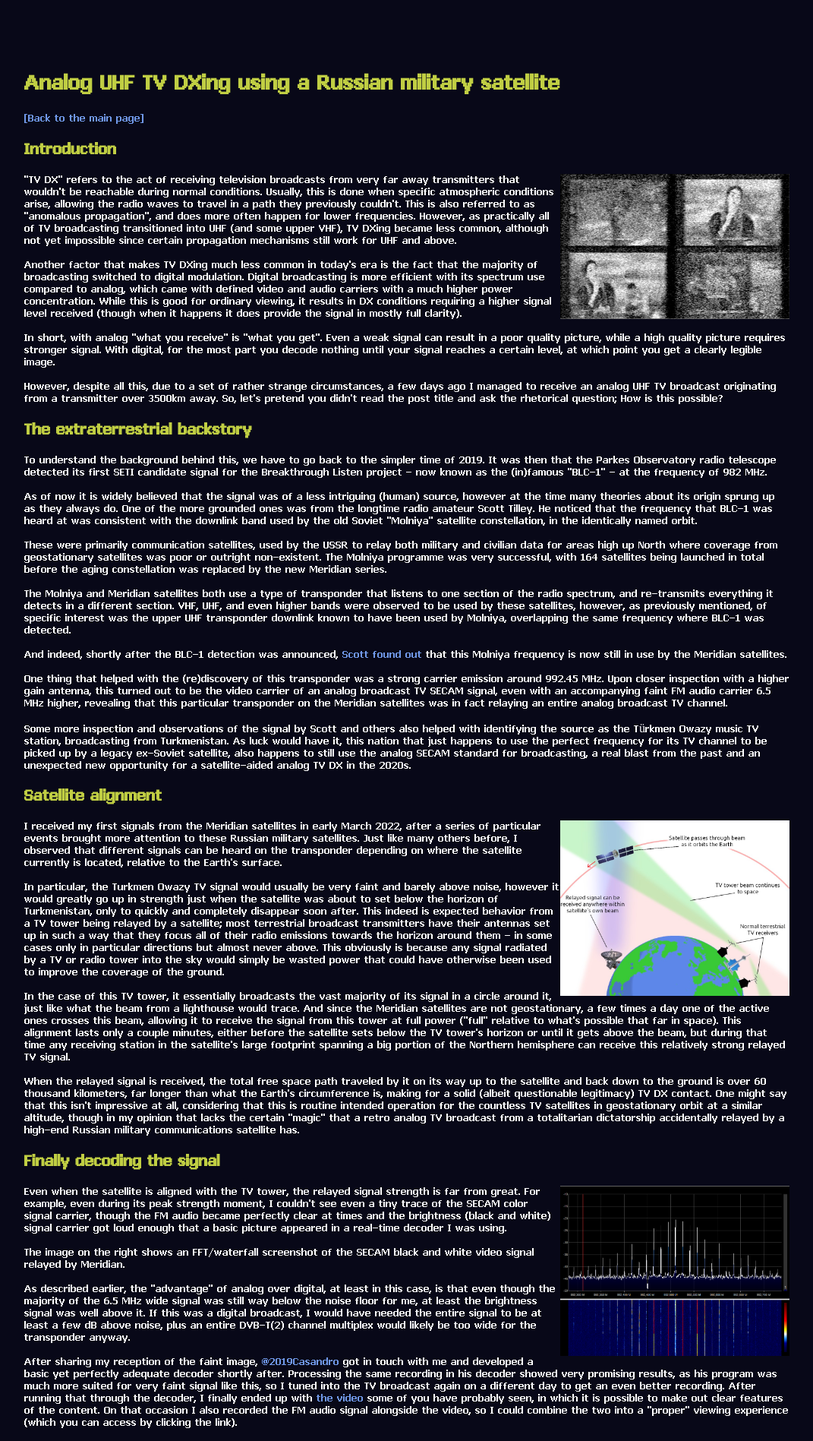
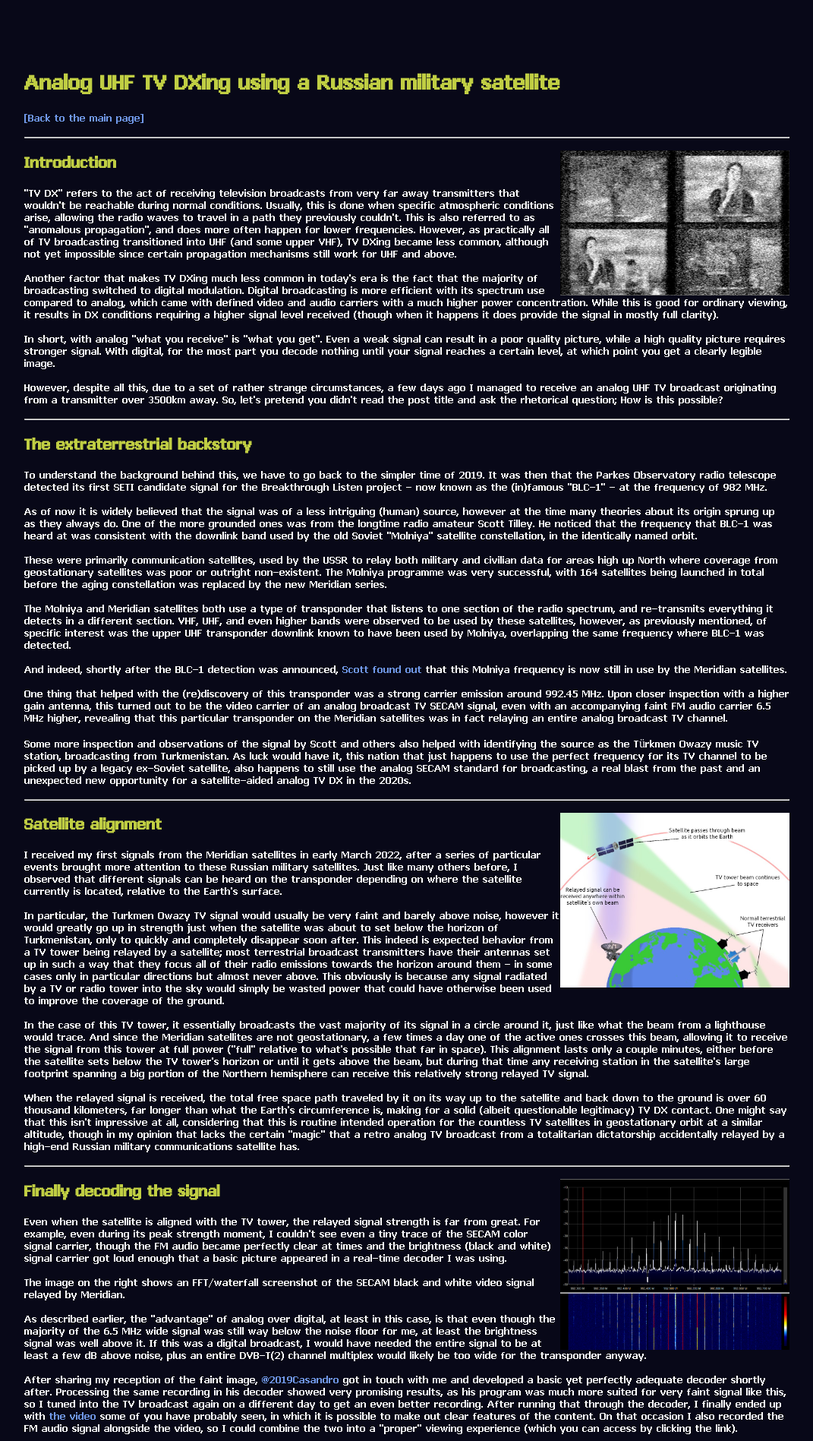
Before and after one commit to sgcderek/sgcderek.github.io, a Jekyll site: the page html-test/blog/meridian-tv.html, which Jekyll copies as it is, in a window 1280 px wide. Shown: the top 1897 px of the page at 76% size, without its empty margins (104-1175 px from the left). Built offline with Jekyll 4.4.1, drawn with Linux system fonts in a browser that asks for light colours.

Commit message:
Add files via upload

```diff
--- a/html-test/blog/meridian-tv.html
+++ b/html-test/blog/meridian-tv.html
@@ -45,14 +45,14 @@ a:active {
 <h1 style="color:#c0ce43;">Analog UHF TV DXing using a Russian military satellite</h1>
 
 <p><a href="../index.html">[Back to the main page]</a></p>
-
+<hr class="solid">
+<p><img src="https://github.com/sgcderek/sgcderek.github.io/raw/main/images/receiving-meridian-tv/meridian-tv-frame.png?raw=true" width="30%" align="right" /></p>
 <h2 style="color:#c0ce43;">Introduction</h2>
-<p><img src="https://github.com/sgcderek/sgcderek.github.io/raw/main/images/receiving-meridian-tv/meridian-tv-frame.png?raw=true" width="30%" align="right" /></p>
 <p>"TV DX" refers to the act of receiving television broadcasts from very far away transmitters that wouldn't be reachable during normal conditions. Usually, this is done when specific atmospheric conditions arise, allowing the radio waves to travel in a path they previously couldn't. This is also referred to as "anomalous propagation", and does more often happen for lower frequencies. However, as practically all of TV broadcasting transitioned into UHF (and some upper VHF), TV DXing became less common, although not yet impossible since certain propagation mechanisms still work for UHF and above.</p>
 <p>Another factor that makes TV DXing much less common in today's era is the fact that the majority of broadcasting switched to digital modulation. Digital broadcasting is more efficient with its spectrum use compared to analog, which came with defined video and audio carriers with a much higher power concentration. While this is good for ordinary viewing, it results in DX conditions requiring a higher signal level received (though when it happens it does provide the signal in mostly full clarity).</p>
 <p>In short, with analog "what you receive" is "what you get". Even a weak signal can result in a poor quality picture, while a high quality picture requires stronger signal. With digital, for the most part you decode nothing until your signal reaches a certain level, at which point you get a clearly legible image.</p>
 <p>However, despite all this, due to a set of rather strange circumstances, a few days ago I managed to receive an analog UHF TV broadcast originating from a transmitter over 3500km away. So, let's pretend you didn't read the post title and ask the rhetorical question; How is this possible?</p>
-
+<hr class="solid">
 <h2 style="color:#c0ce43;">The extraterrestrial backstory</h2>
 <p>To understand the background behind this, we have to go back to the simpler time of 2019. It was then that the Parkes Observatory radio telescope detected its first SETI candidate signal for the Breakthrough Listen project - now known as the (in)famous "BLC-1" - at the frequency of 982 MHz.</p>
 <p>As of now it is widely believed that the signal was of a less intriguing (human) source, however at the time many theories about its origin sprung up as they always do. One of the more grounded ones was from the longtime radio amateur Scott Tilley. He noticed that the frequency that BLC-1 was heard at was consistent with the downlink band used by the old Soviet "Molniya" satellite constellation, in the identically named orbit.</p>
@@ -61,29 +61,29 @@ a:active {
 <p>And indeed, shortly after the BLC-1 detection was announced, <a href="https://twitter.com/coastal8049/status/1345645490466013184" target="_blank" rel="noopener">Scott found out</a> that this Molniya frequency is now still in use by the Meridian satellites.</p>
 <p>One thing that helped with the (re)discovery of this transponder was a strong carrier emission around 992.45 MHz. Upon closer inspection with a higher gain antenna, this turned out to be the video carrier of an analog broadcast TV SECAM signal, even with an accompanying faint FM audio carrier 6.5 MHz higher, revealing that this particular transponder on the Meridian satellites was in fact relaying an entire analog broadcast TV channel.</p>
 <p>Some more inspection and observations of the signal by Scott and others also helped with identifying the source as the T&uuml;rkmen Owazy music TV station, broadcasting from Turkmenistan. As luck would have it, this nation that just happens to use the perfect frequency for its TV channel to be picked up by a legacy ex-Soviet satellite, also happens to still use the analog SECAM standard for broadcasting, a real blast from the past and an unexpected new opportunity for a satellite-aided analog TV DX in the 2020s.</p>
-
+<hr class="solid">
+<p><img src="https://github.com/sgcderek/sgcderek.github.io/raw/main/images/receiving-meridian-tv/meridian-diagram.jpeg?raw=true" width="30%" align="right" /></p>
 <h2 style="color:#c0ce43;">Satellite alignment</h2>
-<p><img src="https://github.com/sgcderek/sgcderek.github.io/raw/main/images/receiving-meridian-tv/meridian-diagram.jpeg?raw=true" width="30%" align="right" /></p>
 <p>I received my first signals from the Meridian satellites in early March 2022, after a series of particular events brought more attention to these Russian military satellites. Just like many others before, I observed that different signals can be heard on the transponder depending on where the satellite currently is located, relative to the Earth's surface.</p>
 <p>In particular, the Turkmen Owazy TV signal would usually be very faint and barely above noise, however it would greatly go up in strength just when the satellite was about to set below the horizon of Turkmenistan, only to quickly and completely disappear soon after. This indeed is expected behavior from a TV tower being relayed by a satellite; most terrestrial broadcast transmitters have their antennas set up in such a way that they focus all of their radio emissions towards the horizon around them - in some cases only in particular directions but almost never above. This obviously is because any signal radiated by a TV or radio tower into the sky would simply be wasted power that could have otherwise been used to improve the coverage of the ground.</p>
 <p>In the case of this TV tower, it essentially broadcasts the vast majority of its signal in a circle around it, just like what the beam from a lighthouse would trace. And since the Meridian satellites are not geostationary, a few times a day one of the active ones crosses this beam, allowing it to receive the signal from this tower at full power ("full" relative to what's possible that far in space). This alignment lasts only a couple minutes, either before the satellite sets below the TV tower's horizon or until it gets above the beam, but during that time any receiving station in the satellite's large footprint spanning a big portion of the Northern hemisphere can receive this relatively strong relayed TV signal.</p>
 <p>When the relayed signal is received, the total free space path traveled by it on its way up to the satellite and back down to the ground is over 60 thousand kilometers, far longer than what the Earth's circumference is, making for a solid (albeit questionable legitimacy) TV DX contact. One might say that this isn't impressive at all, considering that this is routine intended operation for the countless TV satellites in geostationary orbit at a similar altitude, though in my opinion that lacks the certain "magic" that a retro analog TV broadcast from a totalitarian dictatorship accidentally relayed by a high-end Russian military communications satellite has.</p>
-
+<hr class="solid">
+<p><img src="https://github.com/sgcderek/sgcderek.github.io/raw/main/images/receiving-meridian-tv/meridian-tv-fft.png?raw=true" width="30%" align="right" /></p>
 <h2 style="color:#c0ce43;">Finally decoding the signal</h2>
-<p><img src="https://github.com/sgcderek/sgcderek.github.io/raw/main/images/receiving-meridian-tv/meridian-tv-fft.png?raw=true" width="30%" align="right" /></p>
 <p>Even when the satellite is aligned with the TV tower, the relayed signal strength is far from great. For example, even during its peak strength moment, I couldn't see even a tiny trace of the SECAM color signal carrier, though the FM audio became perfectly clear at times and the brightness (black and white) signal carrier got loud enough that a basic picture appeared in a real-time decoder I was using.</p>
 <p>The image on the right shows an FFT/waterfall screenshot of the SECAM black and white video signal relayed by Meridian.</p>
 <p>As described earlier, the "advantage" of analog over digital, at least in this case, is that even though the majority of the 6.5 MHz wide signal was still way below the noise floor for me, at least the brightness signal was well above it. If this was a digital broadcast, I would have needed the entire signal to be at least a few dB above noise, plus an entire DVB-T(2) channel multiplex would likely be too wide for the transponder anyway.</p>
 <p>After sharing my reception of the faint image, <a href="https://twitter.com/2019Casandro" target="_blank" rel="noopener">@2019Casandro</a> got in touch with me and developed a basic yet perfectly adequate decoder shortly after. Processing the same recording in his decoder showed very promising results, as his program was much more suited for very faint signal like this, so I tuned into the TV broadcast again on a different day to get an even better recording. After running that through the decoder, I finally ended up with <a href="https://twitter.com/dereksgc/status/1505633665597988867" target="_blank" rel="noopener">the video</a> some of you have probably seen, in which it is possible to make out clear features of the content. On that occasion I also recorded the FM audio signal alongside the video, so I could combine the two into a "proper" viewing experience (which you can access by clicking the link).</p>
 <p>Note that the decoder currently completely omits any video sync, instead simply duplicating the view in both width and height. Not only does this reduce its complexity, but attempting to sync such a weak signal really only ended up detracting from it (as seen with the previous real-time decoding). Perhaps a reliable way to sync will be developed in the future, but for these short demonstration purposes I find the current method satisfactory. It's not like you're going to be watching a full day's worth of Turkmen TV programming through Meridian anyway (though if you are I fully encourage it).</p>
-
+<hr class="solid">
 <h2 style="color:#c0ce43;">Required hardware</h2>
 <p>The 990 MHz Meridian transponder isn't particularly strong, requiring a high-gain antenna for it to be copied successfully. I used a 2.5 meter offset dish with a LHCP helical feed tuned to 995 MHz (Meridian is RHCP, dish inverts polarization). Right after the feed was a 990 - 1000 MHz LNA, custom-made for me by teroz.cz. I already tried receiving this transponder about a year ago, but without this filtered LNA my receiver was overwhelmed by nearby cellular network signals. Speaking of which, I used a HackRF SDR as the receiver, though just an RTL-SDR V3 or an equivalent would suffice. In fact I used the Nooelec NESDR SMArt V4 alongside the HackRF during my latest reception attempt, with the HackRF recording video and the NESDR recording audio (easier for me than having HackRF record the full bandwidth on its own).</p>
 <p>The feed arm of my dish is very high above the ground, forcing me to use several meters of coax between the LNA output and the SDR input, so to make sure all of it gets though I also use a cheap off the shelf satellite TV line amplifier that I modified to accept and pass through 5V bias-tee power. This will most likely not be necessary if you use short coax and/or a higher gain LNA (I ordered mine with a lower gain option on purpose since I knew I would pair it up with the line amp).</p>
 <p>A smaller antenna would most likely also work to receive signals from this transponder. In fact, during his original discovery, Scott Tilley simply used a small omnidirectional RHCP helix aimed at the sky. While this won't be enough to realistically decode anything, it will be satisfactory for those who wish to simply monitor the overall activity of the transponder. Going a step higher and using a larger directional helix aimed at the satellite might be able to provide you with good results, although I personally haven't seen anyone copy any individual signals on the 990 MHz transponder with an antenna smaller than a 2m dish. If you do, please share your achievement and tag me!</p>
-
+<hr class="solid">
+<p><img src="https://github.com/sgcderek/sgcderek.github.io/raw/main/images/receiving-meridian-tv/vhf-transponder-fft.png?raw=true" width="30%" align="right" /></p>
 <h2 style="color:#c0ce43;">Other signals</h2>
-<p><img src="https://github.com/sgcderek/sgcderek.github.io/raw/main/images/receiving-meridian-tv/vhf-transponder-fft.png?raw=true" width="30%" align="right" /></p>
 <p>As mentioned earlier, TV broadcasting from Turkmenistan is only one of the many things you can hear on this transponder. Scott Tilley has been detecting signals consistent with UHF radar emissions from the currently besieged country of Ukraine, and due to the uplink band used it is common to see other broadcast and cellular signals appearing every so often. The transponder also has its actual intended use by the Russian military which I will not speculate about here, though once again Scott Tilley has published an extensive analysis of just that if you are interested.</p>
 <p>The 990 MHz transponder also isn't the only one used by the Meridian satellites. Depending on the individual spacecraft, it can use a combination of transponders with downlinks including 278 MHz, 484 MHz, 990 MHz, and higher frequencies in the C-band and the X-band. Particularly the 278 and 484 MHz ones might be of interest to you, as those can be received with a much more conveniently-sized antenna and very often carry some interesting traffic, including amateur radio repeaters or air traffic control. Just like the 990 MHz downlinks though, the 278 and 484 MHz ones can be easily overpowered by your local broadcast signals. While I managed to receive the 278 MHz one, I am out of luck when it comes to 484 MHz as a DVB-T2 channel multiplex decided to settle right on that frequency.</p>
 <p>[2022-03-28] As of today, only Meridian 8 and Meridian 9 have an active 990 MHz transponder downlink. Meridian 10 launched just a few days ago and might soon also activate it.</p>
```
